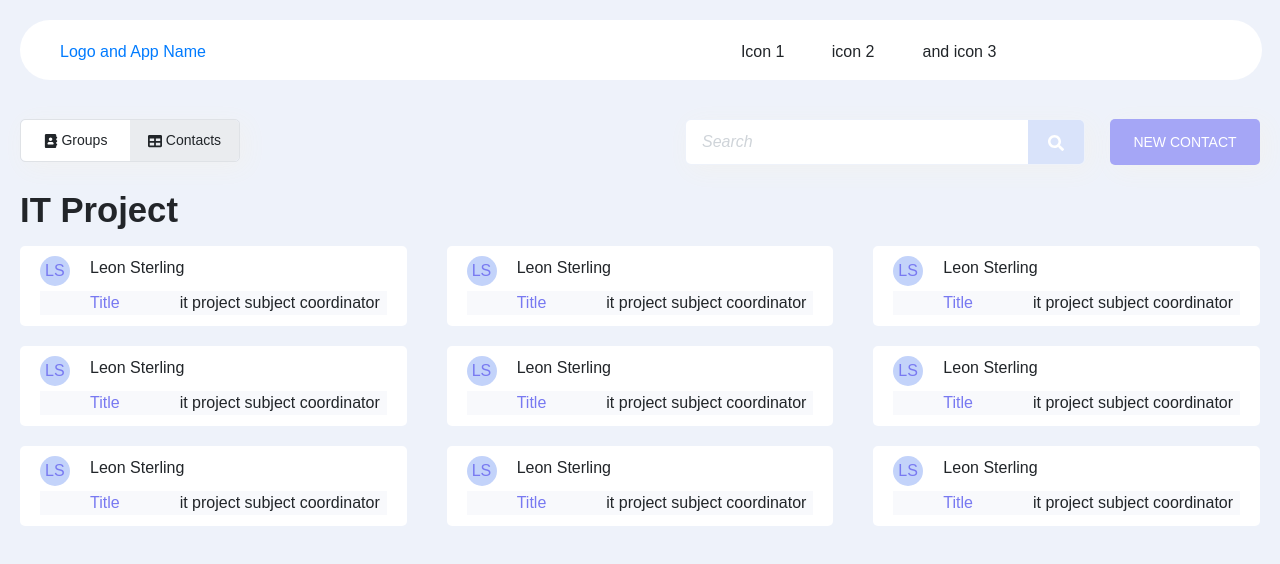
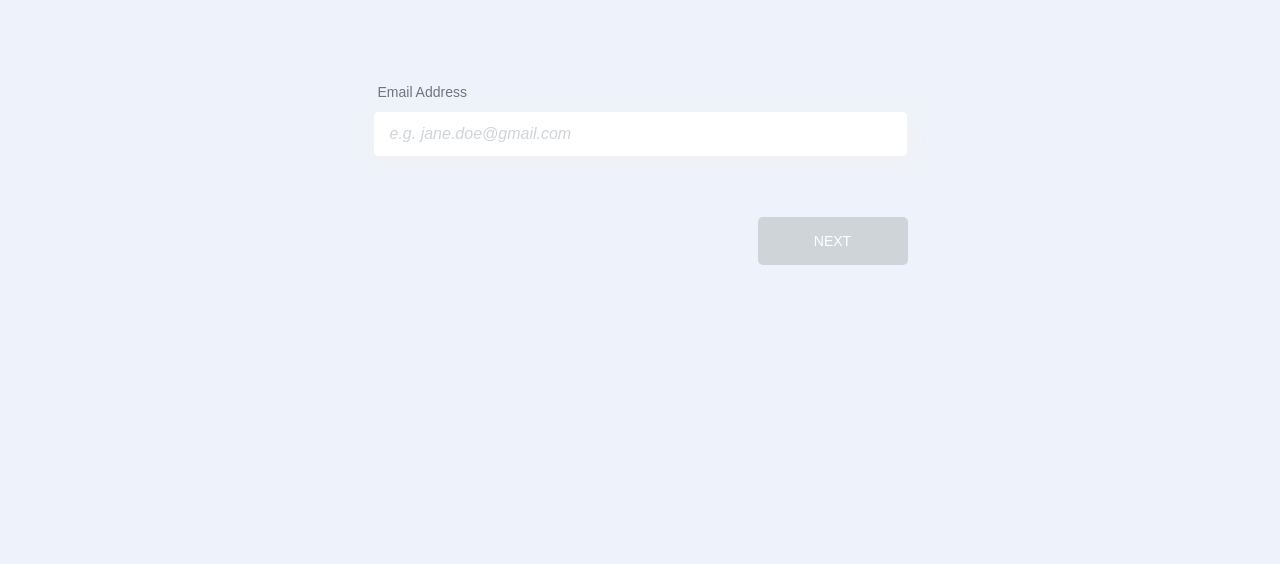
Before and after one commit to cmaddern-stack/COMP30022, a React (Create React App) app in the folder frontend/: page / in a window 1280 px wide. Shown: the top 564 px of the page. Built offline with nearby package versions, Linux system fonts and the light colour scheme; a web font is replaced by a local one.

Commit message:
refactor app routes

```diff
--- a/frontend/src/App.js
+++ b/frontend/src/App.js
@@ -1,14 +1,8 @@
 import React from "react";
 import "./App.css";
 
-import { Switch, Route } from "react-router-dom";
-import { BrowserRouter as Router } from "react-router-dom";
 import "bootstrap/dist/css/bootstrap.min.css";
-
-import logo from "./logo.svg";
-import Header from "./components/Header";
-import Footer from "./components/Footer";
-import DefaultContainer from "./components/DefaultContainer";
+import AppRouter from "./components/Routes";
 
 /*
 To run the app on your local browser - from your terminal run:
@@ -20,12 +14,7 @@ function App() {
     return (
         <section class="body">
             <div>
-                <Router>
-                    <Switch>
-                        <DefaultContainer/>
-                    </Switch>
-                </Router>
-                {/* <Footer /> */}
+                <AppRouter/>
             </div>
         </section>
     );
--- a/frontend/src/components/ContactsViewButton.js
+++ b/frontend/src/components/ContactsViewButton.js
@@ -17,7 +17,7 @@ class ContactsViewButton extends React.Component {
         this.state = {
             leftButtonState: "",
             rightButtonState: "",
-            leftLink: "/",
+            leftLink: "/groups",
             rightLink: "/contacts",
         };
     }
--- a/frontend/src/components/DefaultContainer.js
+++ /dev/null
@@ -1,27 +0,0 @@
-import React from "react";
-import { BrowserRouter as Router, Switch, Route } from "react-router-dom";
-
-import Groups from "../pages/Groups";
-import Header from "./Header";
-import Contacts from "../pages/Contacts";
-import EnterEmail from "../pages/auth/EnterEmail";
-import SignUp from "../pages/auth/SignUp";
-import Login from "../pages/auth/Login";
-import ContactsOptionsBar from "./ContactsOptionsBar";
-
-export default function DefaultContainer() {
-    return (
-        <div>
-            <Route exact path="/auth/email" component={EnterEmail}></Route>
-            <Route exact path="/auth/signup" component={SignUp}></Route>
-            <Route exact path="/auth/login" component={Login}></Route>
-            <div>
-                <Header />
-                {/* <Nav /> */}
-                <ContactsOptionsBar />
-                <Route exact path="/" component={Groups}></Route>
-                <Route exact path="/contacts" component={Contacts}></Route>
-            </div>
-        </div>
-    );
-}
--- /dev/null
+++ b/frontend/src/components/Routes.js
@@ -0,0 +1,33 @@
+import React from "react";
+import { BrowserRouter as Router, Switch, Route } from "react-router-dom";
+
+import Groups from "../pages/Groups";
+import Header from "./Header";
+import Contacts from "../pages/Contacts";
+import EnterEmail from "../pages/auth/EnterEmail";
+import SignUp from "../pages/auth/SignUp";
+import Login from "../pages/auth/Login";
+import ContactsOptionsBar from "./ContactsOptionsBar";
+
+/**
+ * App Router
+ * @returns Router object with defined app routes
+ */
+
+export default function AppRouter() {
+    return (
+        <Router>
+            <Switch>
+                <Route exact path="/" component={EnterEmail}></Route>
+                <Route exact path="/auth/signup" component={SignUp}></Route>
+                <Route exact path="/auth/login" component={Login}></Route>
+                <div>
+                    <Header />
+                    <ContactsOptionsBar />
+                    <Route exact path="/groups" component={Groups}></Route>
+                    <Route exact path="/contacts" component={Contacts}></Route>
+                </div>
+            </Switch>
+        </Router>
+    );
+}
--- a/frontend/src/pages/auth/Login.js
+++ b/frontend/src/pages/auth/Login.js
@@ -49,7 +49,7 @@ class Login extends React.Component {
     nextHandler = async (event) => {
         // redirect to home page
         let loginAPI = "";
-        this.props.history.push("/");
+        this.props.history.push("/groups");
     };
 
     render() {
--- a/frontend/src/pages/auth/SignUp.js
+++ b/frontend/src/pages/auth/SignUp.js
@@ -93,7 +93,7 @@ class SignUp extends React.Component {
     nextHandler = async (event) => {
         // redirect to home page
         let signupAPI = "";
-        this.props.history.push("/");
+        this.props.history.push("/groups");
     };
 
     render() {
```
